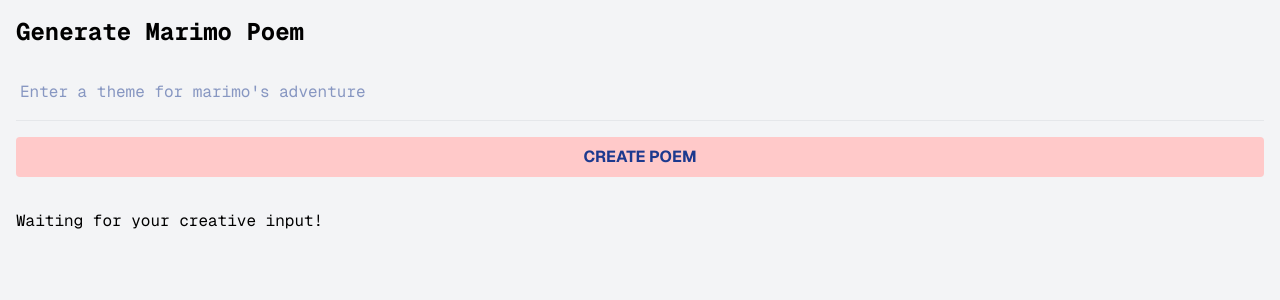
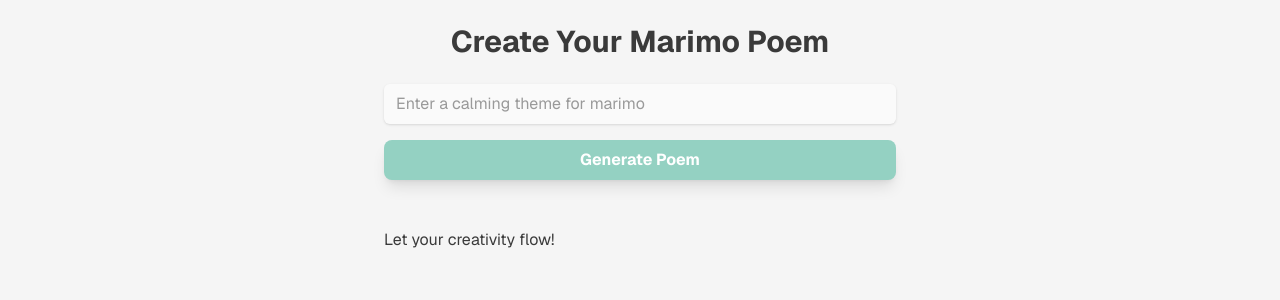
Before and after one commit to anejung/open-ai-ami, a Next.js app: page / in a window 1280 px wide. Shown: the top 300 px of the page. Built offline with nearby package versions, Linux system fonts and the light colour scheme.

Commit message:
change layout

```diff
--- a/src/app/globals.css
+++ b/src/app/globals.css
@@ -1,8 +1,9 @@
 @import "tailwindcss";
 
 :root {
-  --background: #ffffff;
-  --foreground: #171717;
+  --background: #f5f5f5; /* Soft light gray */
+  --foreground: #3a3a3a; /* Gentle dark gray for text */
+  --accent: #94d1c2; /* Calm pastel green */
 }
 
 @theme inline {
@@ -14,19 +15,21 @@
 
 @media (prefers-color-scheme: dark) {
   :root {
-    --background: #0a0a0a;
-    --foreground: #ededed;
+    --background: #1a1a1a; /* Deep gray for dark mode */
+    --foreground: #d4d4d4; /* Soft white text for dark mode */
+    --accent: #76a7a0; /* Muted green */
   }
 }
 
 body {
-  @apply bg-gray-100 font-mono;
+  @apply bg-[var(--background)] text-[var(--foreground)] font-sans antialiased;
 }
+
 input,
 select {
-  @apply border-gray-500/10 border-b bg-transparent px-1  py-4 text-blue-900;
+  @apply border-[var(--accent)] bg-white/50 px-3 py-2 text-[var(--foreground)] rounded-md shadow-sm;
 }
 
 button {
-  @apply !bg-red-200 text-blue-900 font-bold uppercase px-4 py-2 rounded font-sans;
+  @apply bg-[var(--accent)] text-white font-bold px-4 py-2 rounded-lg shadow-lg hover:bg-[var(--accent)]/80;
 }
--- a/src/app/layout.js
+++ b/src/app/layout.js
@@ -4,25 +4,29 @@ import "./globals.css";
 const geistSans = Geist({
   variable: "--font-geist-sans",
   subsets: ["latin"],
+  display: "swap",
 });
 
 const geistMono = Geist_Mono({
   variable: "--font-geist-mono",
   subsets: ["latin"],
+  display: "swap",
 });
 
 export const metadata = {
-  title: "Create Next App",
-  description: "Generated by create next app",
+  title: "Marimo Poems",
+  description: "A serene space to create marimo-inspired poetry.",
 };
 
 export default function RootLayout({ children }) {
   return (
     <html lang="en">
       <body
-        className={`${geistSans.variable} ${geistMono.variable} antialiased`}
+        className={`${geistSans.variable} ${geistMono.variable} bg-[var(--background)] text-[var(--foreground)] antialiased`}
       >
-        {children}
+        <div className="container mx-auto p-6">
+          {children}
+        </div>
       </body>
     </html>
   );
--- a/src/app/page.js
+++ b/src/app/page.js
@@ -23,28 +23,35 @@ export default function Home() {
   };
 
   return (
-    <form onSubmit={generatePoem} className="flex flex-col gap-4 p-4">
-      <h1 className="text-2xl font-bold">Generate Marimo Poem</h1>
+    <div className="flex flex-col items-center gap-6">
+      <h1 className="text-3xl font-bold text-[var(--foreground)]">
+        Create Your Marimo Poem
+      </h1>
+      <form onSubmit={generatePoem} className="w-full max-w-lg space-y-4">
         <input
           type="text"
-        placeholder="Enter a theme for marimo's adventure"
+          placeholder="Enter a calming theme for marimo"
           name="topic"
           onChange={(event) => setTopic(event.target.value)}
           value={topic}
+          className="w-full"
         />
-      <button type="submit" disabled={loading}>
-        {loading ? 'Loading..' : 'Create Poem'}
+        <button type="submit" disabled={loading} className="w-full">
+          {loading ? 'Creating...' : 'Generate Poem'}
         </button>
-      <div className="mt-4">
+      </form>
+      <div className="w-full max-w-lg mt-6">
         {poem ? (
-          <div className="bg-white p-4 rounded-lg shadow-md">
-            <h2 className="text-lg font-bold">Marimo's Whimsical Poem</h2>
-            <p>{poem}</p>
+          <div className="bg-[var(--accent)]/10 p-4 rounded-lg shadow-md">
+            <h2 className="text-xl font-bold text-[var(--foreground)]">
+              Marimo's Whimsical Poem
+            </h2>
+            <p className="text-[var(--foreground)]">{poem}</p>
           </div>
         ) : (
-          <p>Waiting for your creative input!</p>
+          <p className="text-[var(--foreground)]">Let your creativity flow!</p>
         )}
       </div>
-    </form>
+    </div>
   );
 }
```
Lines whose indentation alone changed are shown as unchanged.
